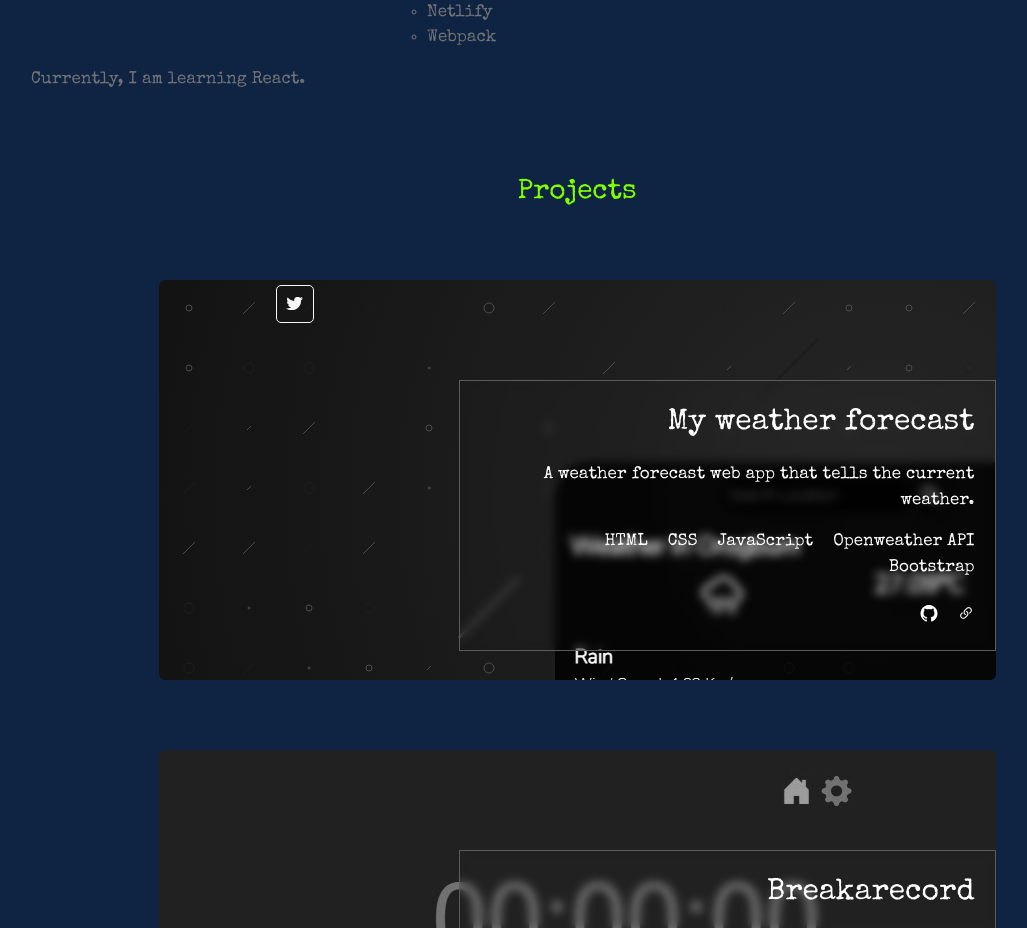
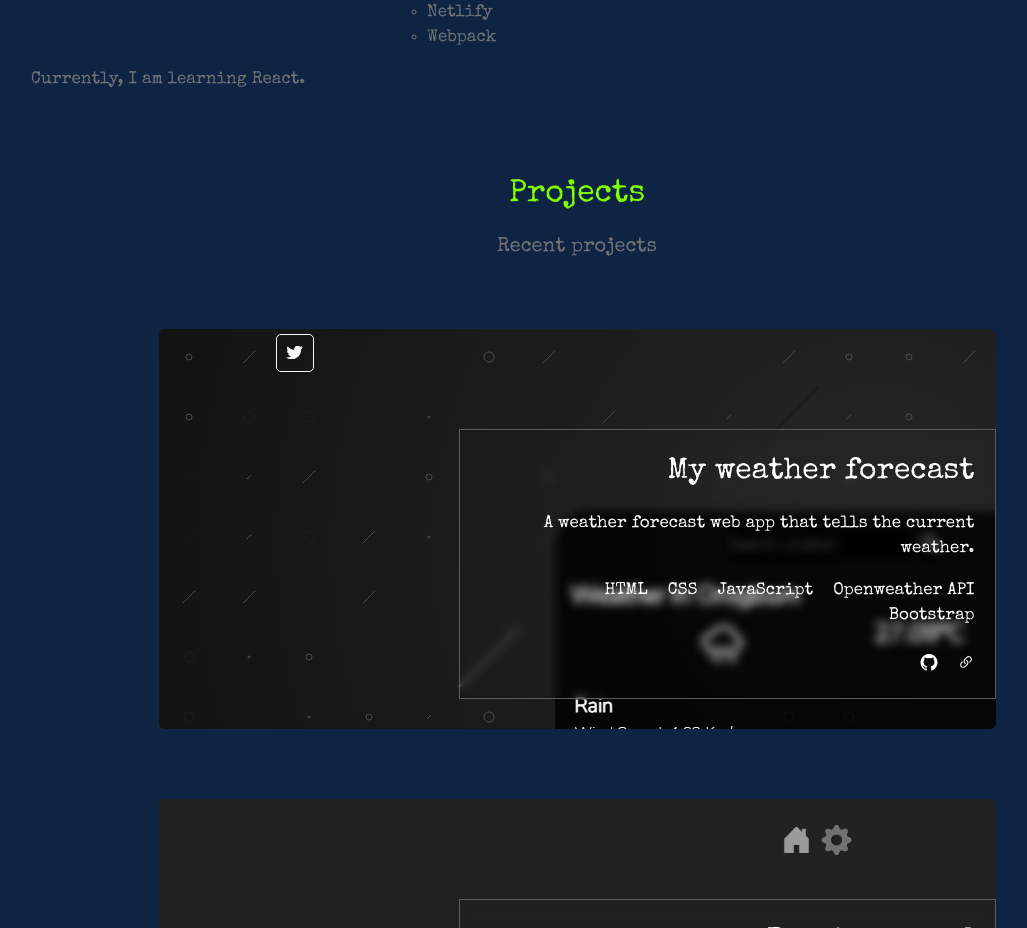
Before and after one commit to Joshua-Nweze/myPortfolio, a Vue app: page / in a window 1280 px wide. Shown: the part 1000-1928 px from the top of the page, without its empty margins (63-1090 px from the left). Built offline with nearby package versions, Linux system fonts and the light colour scheme.

Commit message:
Added recent project text in projects component

```diff
--- a/src/components/Projects.vue
+++ b/src/components/Projects.vue
@@ -1,5 +1,6 @@
 <template>
-    <h3 class="sub-header pt-5 container wrapper" id="project">Projects</h3>
+    <h2 class="sub-header pt-5 container wrapper" id="project">Projects</h2>
+    <h5 class="sub-header container wrapper" style="color: #727376">Recent projects</h5>
     <div class="container wrapper" v-for="project in my_projects.slice(0, 3)" :key="project.id" >
         <div class="card projects col-lg-9" :style="{backgroundImage: 'url(' + require('../assets/images/' + project.background) + ')'}" >
             <div>
```
